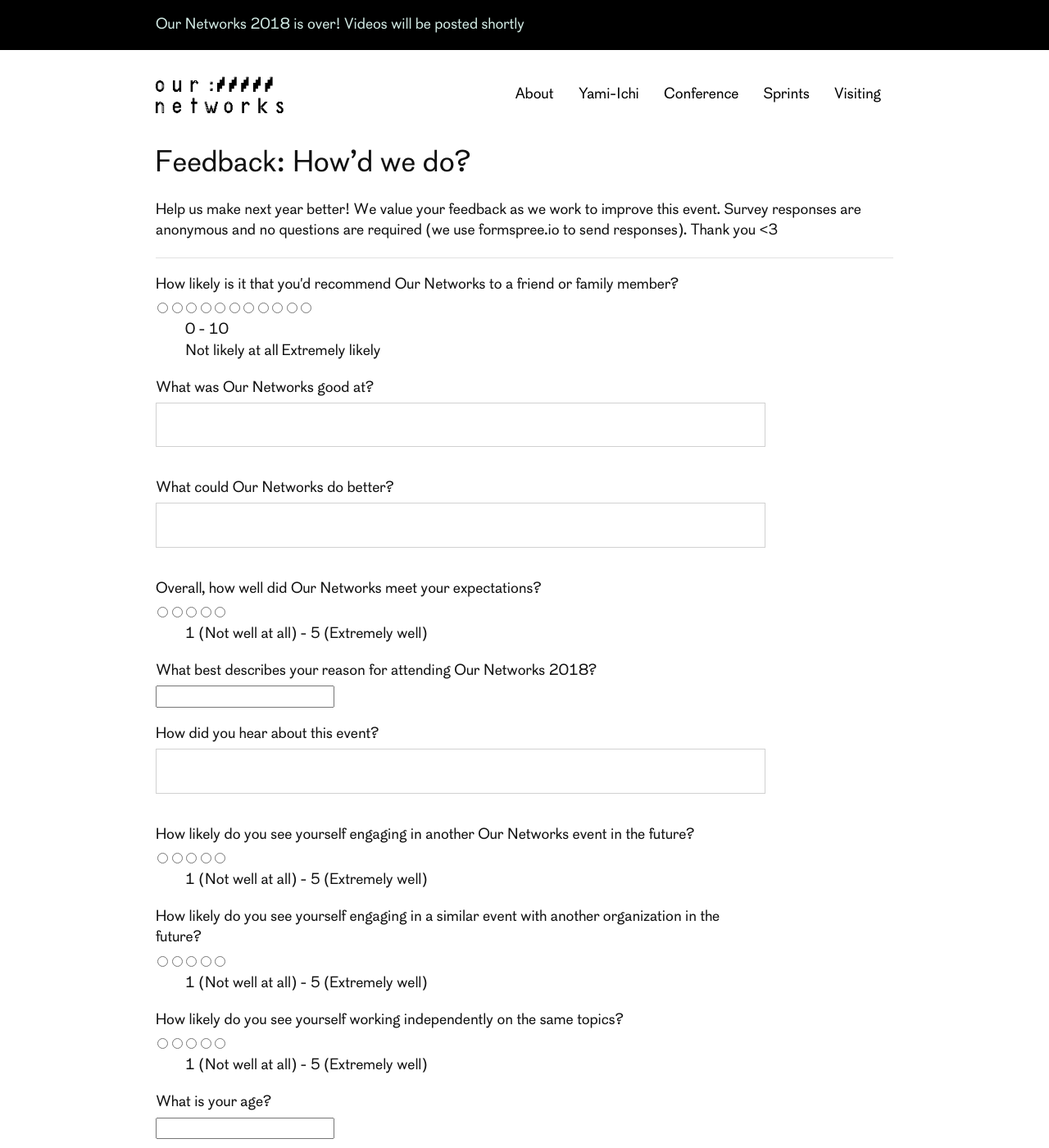
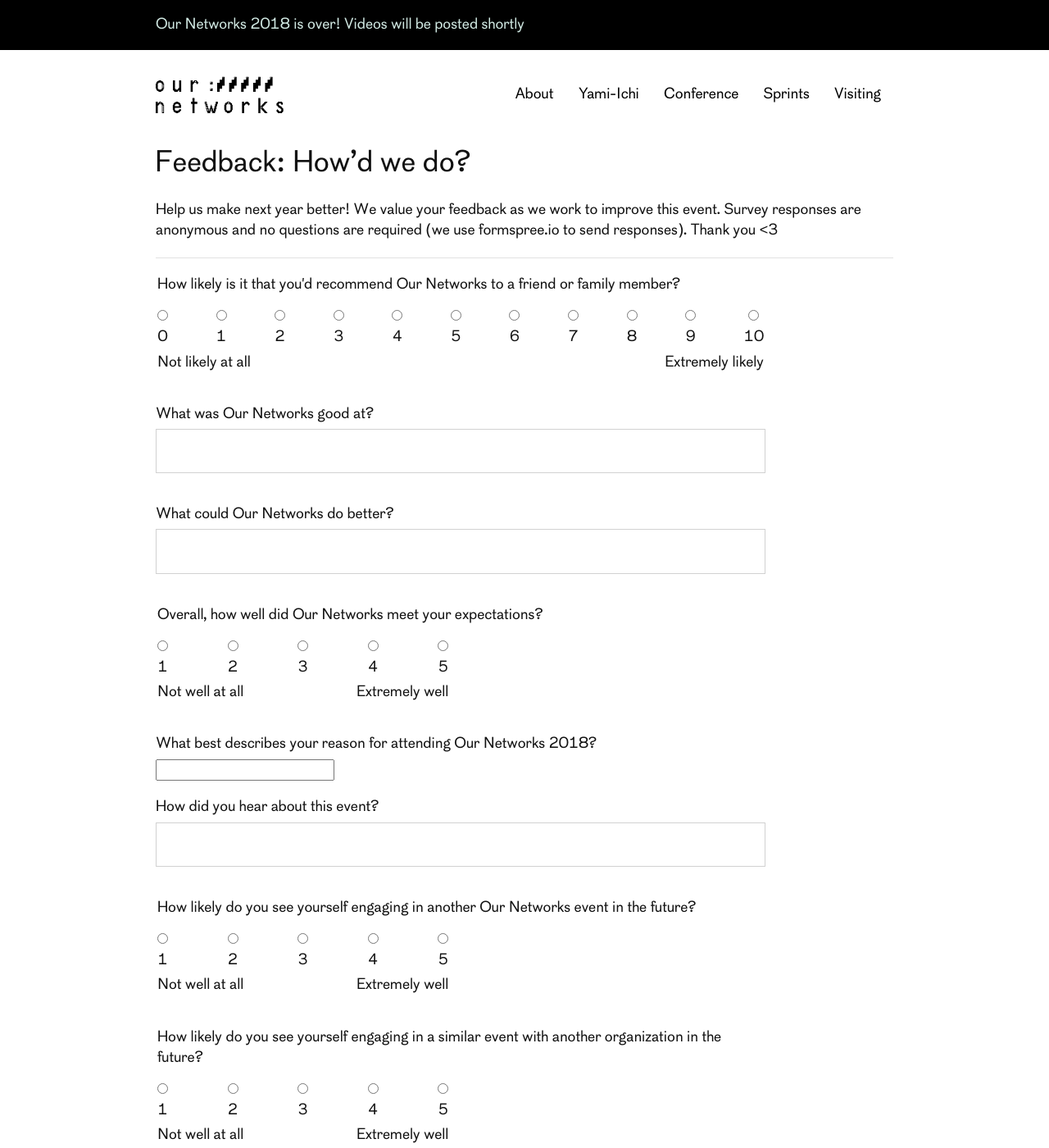
Before and after one commit to ournetworks/ournetworks.ca, a Jekyll site: the page built from feedback.html, in a window 1280 px wide and 1400 px high. Shown: the whole window at 82% size. Built offline with Jekyll 4.4.1, drawn with Linux system fonts in a browser that asks for light colours; some of the changed text lies outside the part shown.

Commit message:
form pass

```diff
--- /dev/null
+++ b/_includes/forms/form-radio-scale.html
@@ -0,0 +1,7 @@
+{% assign startnum = include.start | plus: 0 %}
+{% assign endnum = include.end | plus: 0 %}
+{% for i in ({{startnum}}..{{endnum}}) %}
+  <div class="form-item">
+    <input id="{{ include.name }}-{{ i }}" type="radio" name="{{ include.name }}" value="{{ i }}"><label class="form-check-label" for="{{ include.name }}-{{ i }}">{{ i }}</label>
+  </div>
+{% endfor %}
--- a/_sass/_forms.scss
+++ b/_sass/_forms.scss
@@ -18,6 +18,10 @@
   -moz-appearance: none;
   appearance: none;
   line-height: 1em;
+}
+
+.input-datalist {
+  width: auto;
 }
 
 textarea {
@@ -53,3 +57,17 @@
   margin-top: 2rem;
   margin-bottom: 0.5rem;
 }
+
+.form-radio-range {
+  margin: 0.5em 0 1em;
+  display: flex;
+  flex-wrap: wrap;
+  text-align: center;
+  justify-content: space-between;
+}
+
+.form-radio-range-label {
+  display: flex;
+  width: 100%;
+  justify-content: space-between;
+}
--- a/feedback.html
+++ b/feedback.html
@@ -17,24 +17,17 @@
 <form action="https://formspree.io/orga@ournetworks.ca" method="POST">
   <div class="row form-group">
     <div class="ten columns">
-      <label for="recommend">How likely is it that you'd recommend Our Networks to a friend or family member?</label>
       <fieldset id="recommend">
-        <input type="radio" name="recommend" value="0">
-        <input type="radio" name="recommend" value="1">
-        <input type="radio" name="recommend" value="2">
-        <input type="radio" name="recommend" value="3">
-        <input type="radio" name="recommend" value="4">
-        <input type="radio" name="recommend" value="5">
-        <input type="radio" name="recommend" value="6">
-        <input type="radio" name="recommend" value="7">
-        <input type="radio" name="recommend" value="8">
-        <input type="radio" name="recommend" value="9">
-        <input type="radio" name="recommend" value="10">
+        <legend>How likely is it that you'd recommend Our Networks to a friend or family member?</legend>
+        <div class="form-radio-range">
+          {% include forms/form-radio-scale.html name="recommend" start=0 end=10 %}
+          <div class="form-radio-range-label">
+            <div class="range-left">Not likely at all</div>
+            <div class="range-right">Extremely likely</div>
+          </div>
+        </div>
+
       </fieldset>
-    </div>
-    <div class="ten columns">
-      0 - 10 <br />
-      Not likely at all  Extremely likely
     </div>
   </div>
   <div class="row form-group">
@@ -51,17 +44,17 @@
   </div>
   <div class="row form-group">
     <div class="ten columns">
-      <label for="expectations">Overall, how well did Our Networks meet your expectations?</label>
       <fieldset id="expectations">
-        <input type="radio" name="expectations" value="1">
-        <input type="radio" name="expectations" value="2">
-        <input type="radio" name="expectations" value="3">
-        <input type="radio" name="expectations" value="4">
-        <input type="radio" name="expectations" value="5">
+        <legend>Overall, how well did Our Networks meet your expectations?</legend>
+        <div class="form-radio-range six columns">
+          {% include forms/form-radio-scale.html name="expectations" start=1 end=5 %}
+          <div class="form-radio-range-label">
+            <div class="range-left">Not well at all</div>
+            <div class="range-right">Extremely well</div>
+          </div>
+        </div>
+
       </fieldset>
-    </div>
-    <div class="ten columns">
-      1 (Not well at all) - 5 (Extremely well)
     </div>
   </div>
   <div class="row form-group">
@@ -85,51 +78,45 @@
   </div>
   <div class="row form-group">
     <div class="ten columns">
-      <label for="future">How likely do you see yourself engaging in another Our Networks event in the future?
-      </label>
       <fieldset id="future">
-        <input type="radio" name="future" value="1">
-        <input type="radio" name="future" value="2">
-        <input type="radio" name="future" value="3">
-        <input type="radio" name="future" value="4">
-        <input type="radio" name="future" value="5">
+        <legend>How likely do you see yourself engaging in another Our Networks event in the future?</legend>
+        <div class="form-radio-range six columns">
+          {% include forms/form-radio-scale.html name="future" start=1 end=5 %}
+          <div class="form-radio-range-label">
+            <div class="range-left">Not well at all</div>
+            <div class="range-right">Extremely well</div>
+          </div>
+        </div>
       </fieldset>
-    </div>
-    <div class="ten columns">
-      1 (Not well at all) - 5 (Extremely well)
     </div>
   </div>
   <div class="row form-group">
     <div class="ten columns">
-      <label for="future-notus">How likely do you see yourself engaging in a similar event with another organization in the future?
-      </label>
       <fieldset id="future-notus">
-        <input type="radio" name="future-notus" value="1">
-        <input type="radio" name="future-notus" value="2">
-        <input type="radio" name="future-notus" value="3">
-        <input type="radio" name="future-notus" value="4">
-        <input type="radio" name="future-notus" value="5">
+        <legend>How likely do you see yourself engaging in a similar event with another organization in the future?</legend>
+        <div class="form-radio-range six columns">
+          {% include forms/form-radio-scale.html name="future-notus" start=1 end=5 %}
+          <div class="form-radio-range-label">
+            <div class="range-left">Not well at all</div>
+            <div class="range-right">Extremely well</div>
+          </div>
+        </div>
       </fieldset>
-    </div>
-    <div class="ten columns">
-      1 (Not well at all) - 5 (Extremely well)
     </div>
   </div>
 
   <div class="row form-group">
     <div class="ten columns">
-      <label for="future-work">How likely do you see yourself working independently on the same topics?
-      </label>
       <fieldset id="future-work">
-        <input type="radio" name="future-work" value="1">
-        <input type="radio" name="future-work" value="2">
-        <input type="radio" name="future-work" value="3">
-        <input type="radio" name="future-work" value="4">
-        <input type="radio" name="future-work" value="5">
+        <legend>How likely do you see yourself working independently on the same topics?</legend>
+        <div class="form-radio-range six columns">
+          {% include forms/form-radio-scale.html name="future-work" start=1 end=5 %}
+          <div class="form-radio-range-label">
+            <div class="range-left">Not well at all</div>
+            <div class="range-right">Extremely well</div>
+          </div>
+        </div>
       </fieldset>
-    </div>
-    <div class="ten columns">
-      1 (Not well at all) - 5 (Extremely well)
     </div>
   </div>
   <div class="row form-group">
```
